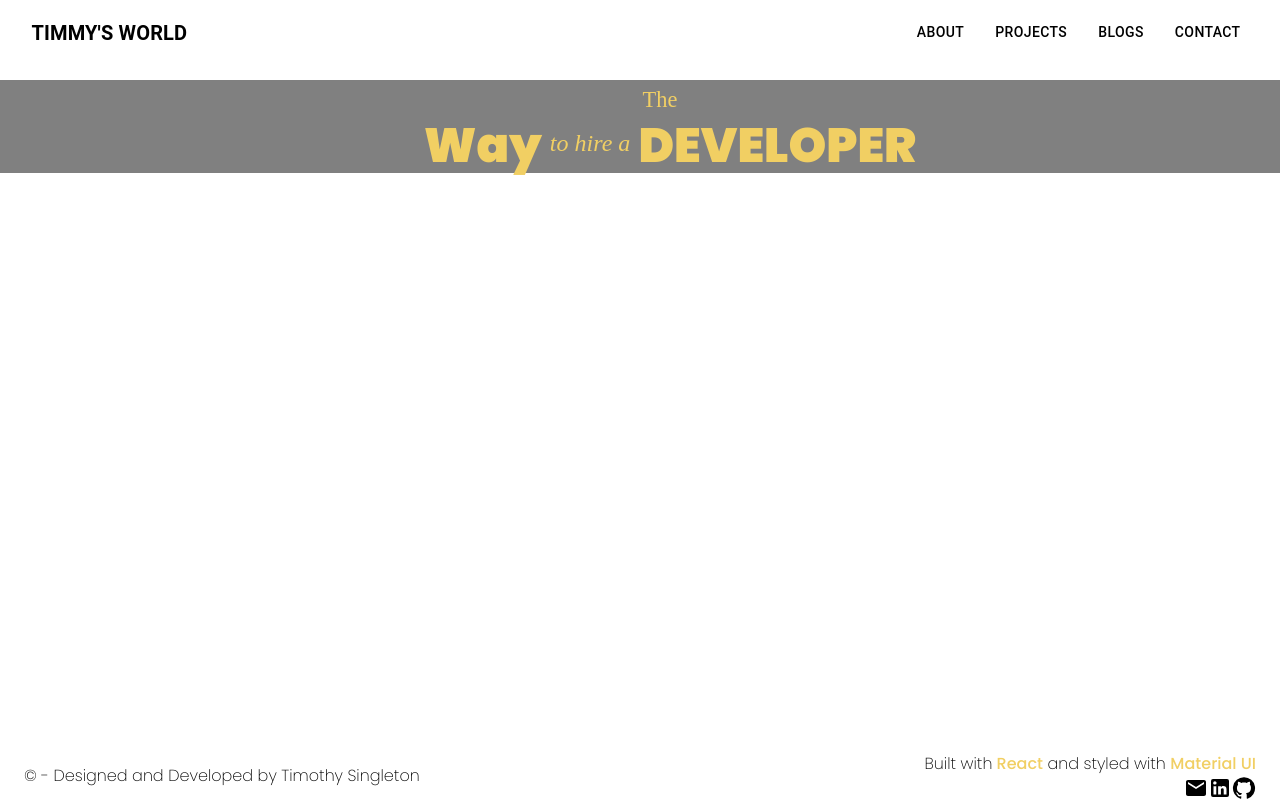
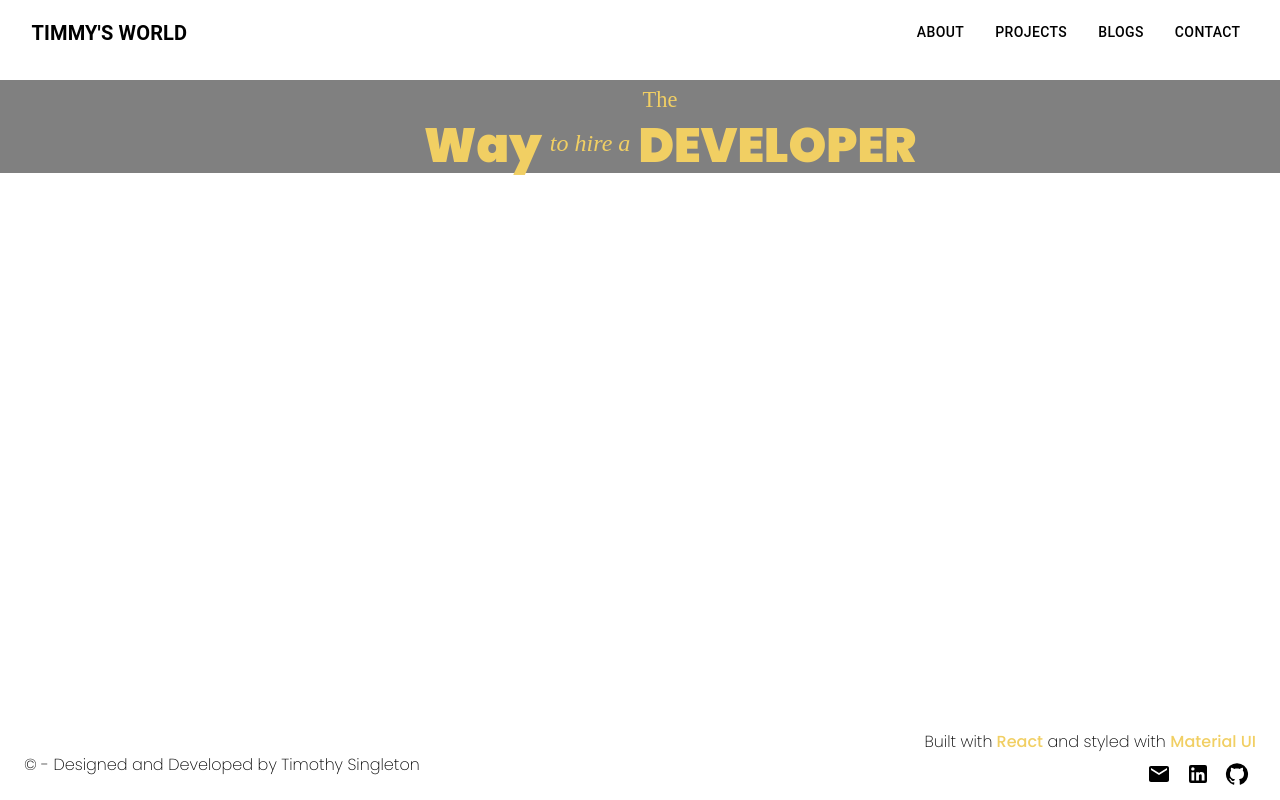
Before and after one commit to Timmysworld/Portfolio_Site, a React (Create React App) app: page /contact in a window 1280 px wide. Built offline with nearby package versions, Linux system fonts and the light colour scheme.

Commit message:
added links and fix mui default css

```diff
--- a/src/components/Footer.jsx
+++ b/src/components/Footer.jsx
@@ -12,7 +12,9 @@ const Footer = () => {
                 <Container className="footer"
                 maxWidth="xl"
                 sx={{
-                    display:"flex",justifyContent:"space-between",alignItems: "center",
+                    display:"flex",
+                    justifyContent:"space-between",
+                    alignItems: "center",
                 }}>
                 <div>
                 <p>&copy; - Designed and Developed by Timothy Singleton</p>
@@ -22,17 +24,12 @@ const Footer = () => {
                 <p>Built with<span> React</span> and styled with <span>Material UI</span> </p>
 
                 <div className="icons">
-                <GitHubIcon/>
-                <LinkedInIcon/>
-                <EmailIcon/>
+                <a href="https://github.com/Timmysworld"><GitHubIcon/></a>
+                <a href="https://www.linkedin.com/in/timothy-singleton/"><LinkedInIcon/></a>
+                <a href="mailto:txsingleton89@gmail.com?subject=I would like to hire you!"><EmailIcon/></a>
                 </div>
                 </div>
-
                 </Container>
-
-
-
-
     )
 }
 
```
